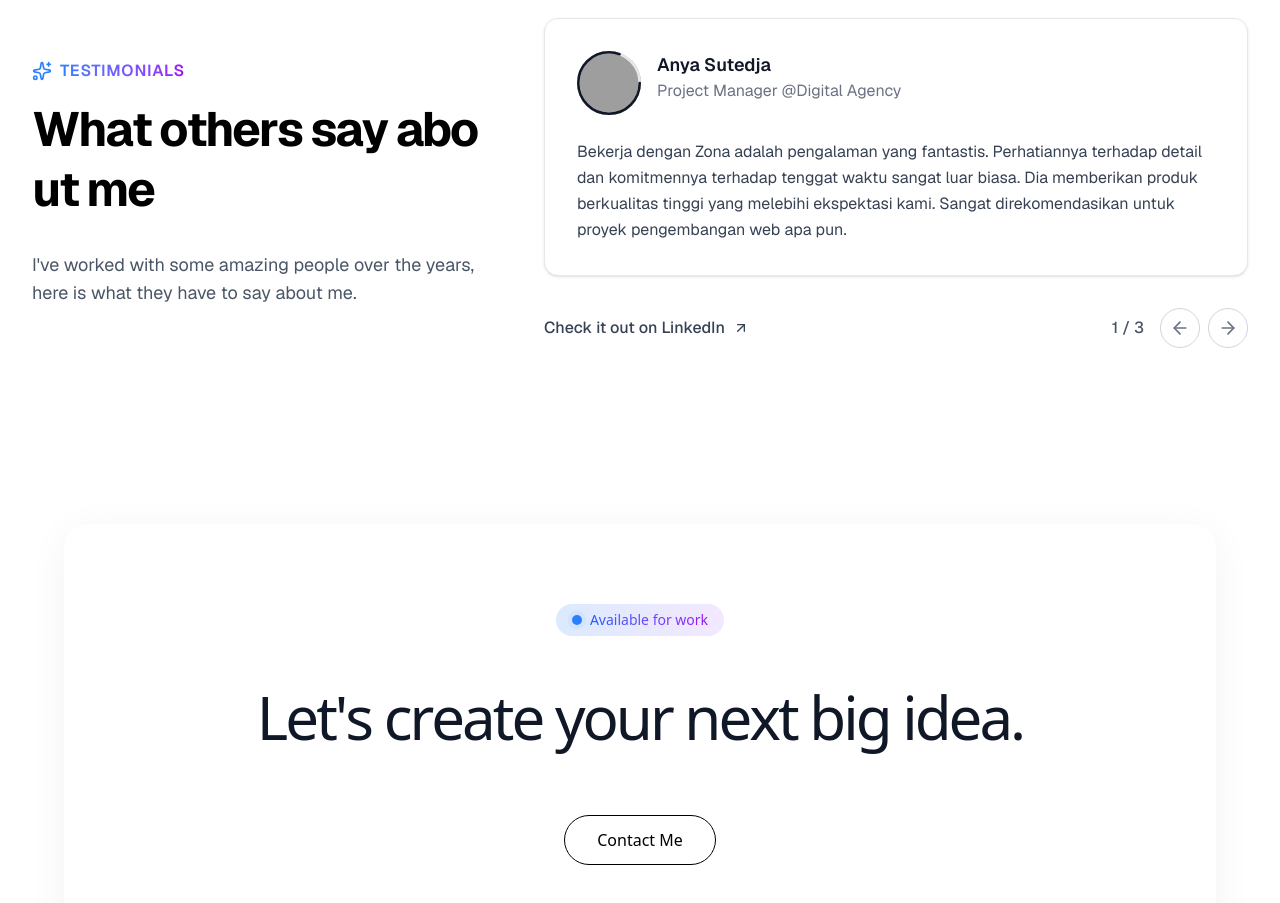
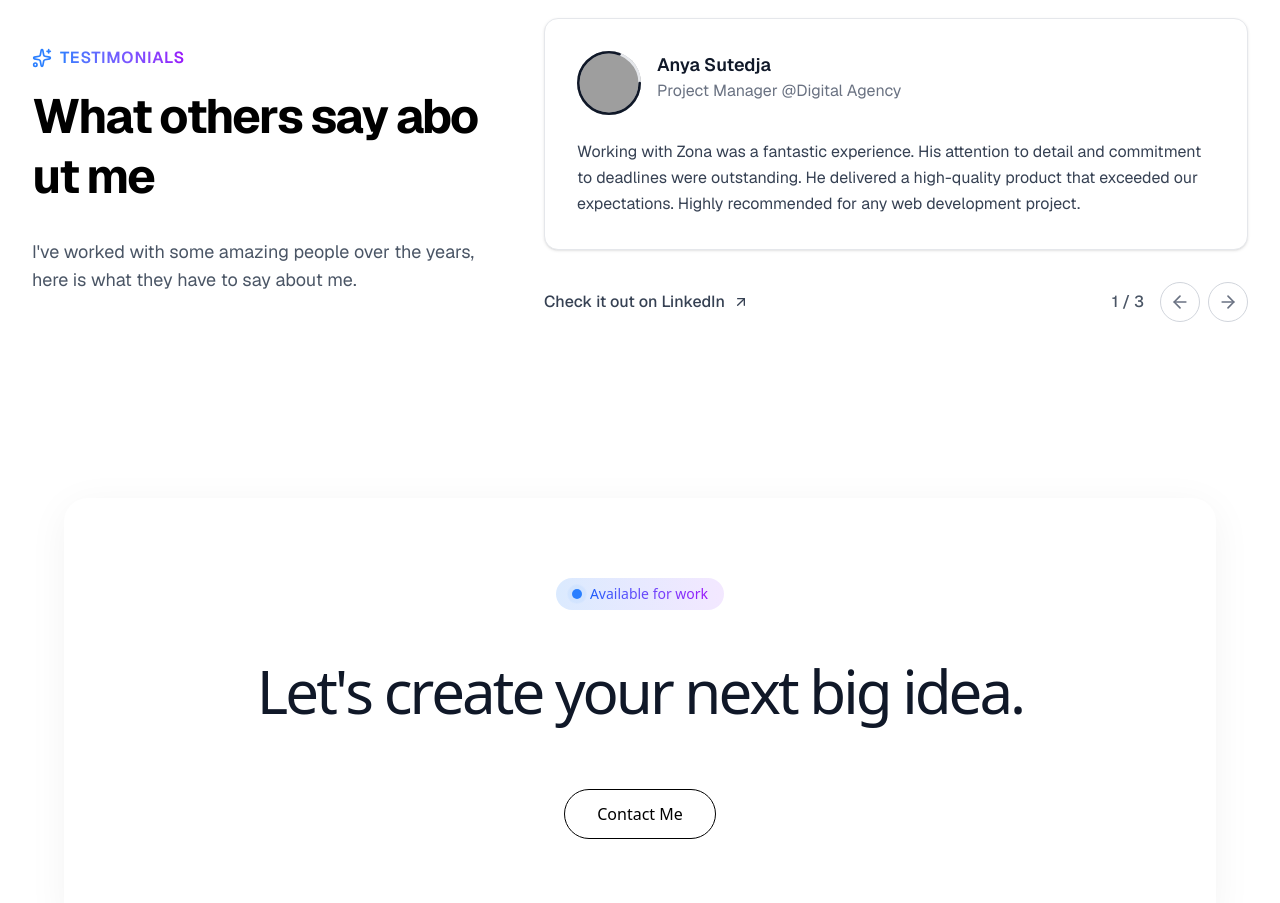
Before and after one commit to zonafirman/my-porto-web, a Next.js app: page / in a window 1280 px wide. Shown: the part 3700-4603 px from the top of the page. Built offline with nearby package versions, Linux system fonts and the light colour scheme; grey boxes are pictures that could not be loaded.

Commit message:
perubahan untuk bengubahan basha indonesia

```diff
--- a/components/AwwardSection.tsx
+++ b/components/AwwardSection.tsx
@@ -46,7 +46,6 @@ const awardsData: Award[] = [
   },
 ];
 
-// Komponen untuk satu item penghargaan
 const AwardItem: React.FC<{ award: Award; variants: any }> = ({ award, variants }) => {
   return (
     <motion.a
--- a/components/TestimonialSection.tsx
+++ b/components/TestimonialSection.tsx
@@ -10,26 +10,26 @@ const testimonialsData = [
     name: 'Anya Sutedja',
     role: 'Project Manager @Digital Agency',
     image: 'https://images.unsplash.com/photo-1570295999919-56ceb5ecca61?ixlib=rb-4.0.3&ixid=M3wxMjA3fDB8MHxwaG90by1wYWdlfHx8fGVufDB8fHx8fA%3D%3D&auto=format&fit=crop&w=880&q=80',
-    text: "Bekerja dengan Zona adalah pengalaman yang fantastis. Perhatiannya terhadap detail dan komitmennya terhadap tenggat waktu sangat luar biasa. Dia memberikan produk berkualitas tinggi yang melebihi ekspektasi kami. Sangat direkomendasikan untuk proyek pengembangan web apa pun.",
+    text: "Working with Zona was a fantastic experience. His attention to detail and commitment to deadlines were outstanding. He delivered a high-quality product that exceeded our expectations. Highly recommended for any web development project.",
     linkedinUrl: '#',
   },
   {
     name: 'Budi Santoso',
     role: 'Lead Engineer @Innovate Inc.',
     image: 'https://images.unsplash.com/photo-1494790108377-be9c29b29330?ixlib=rb-4.0.3&ixid=M3wxMjA3fDB8MHxwaG90by1wYWdlfHx8fGVufDB8fHx8fA%3D%3D&auto=format&fit=crop&w=880&q=80',
-    text: "Zona adalah talenta luar biasa dalam pengembangan front-end dan back-end. Dia memiliki pemahaman mendalam tentang teknologi web modern dan kemampuan untuk memecahkan masalah kompleks secara efisien. Aset yang sangat berharga bagi tim mana pun.",
+    text: "Zona is an exceptional talent in both front-end and back-end development. He has a deep understanding of modern web technologies and the ability to solve complex problems efficiently. A valuable asset to any team.",
     linkedinUrl: '#',
   },
   {
     name: 'Citra Lestari',
     role: 'Startup Founder',
     image: 'https://images.unsplash.com/photo-1500648767791-00dcc994a43e?ixlib=rb-4.0.3&ixid=M3wxMjA3fDB8MHxwaG90by1wYWdlfHx8fGVufDB8fHx8fA%3D%3D&auto=format&fit=crop&w=880&q=80',
-    text: "Saya bekerja dengan Zona untuk membangun MVP startup saya. Kemampuannya untuk menerjemahkan ide-ide saya menjadi produk yang fungsional dan menarik secara visual sungguh mengesankan. Dia proaktif, komunikatif, dan benar-benar berinvestasi dalam kesuksesan proyek.",
+    text: "I worked with Zona to build my startup's MVP. His ability to translate my ideas into a functional and visually appealing product was impressive. He is proactive, communicative, and truly invested in the project's success.",
     linkedinUrl: '#',
   },
 ];
 
-const SLIDE_DURATION = 8000; // 8 detik
+const SLIDE_DURATION = 8000; // 8 seconds
 
 const Testimonials = () => {
   const [activeIndex, setActiveIndex] = useState(0);
@@ -85,7 +85,7 @@ const Testimonials = () => {
       <div className="max-w-7xl mx-auto px-6 lg:px-8">
         <div className="grid grid-cols-1 lg:grid-cols-5 gap-16 items-center">
 
-          {/* Kolom Kiri: Judul */}
+          {/* Left Column: Title */}
           <div className="lg:col-span-2">
             <div className="flex items-center gap-2">
               <Sparkles className="text-blue-500 h-5 w-5" />
@@ -111,14 +111,14 @@ const Testimonials = () => {
             </p>
           </div>
 
-          {/* Kolom Kanan: Kartu Testimoni */}
+          {/* Right Column: Testimonial Card */}
           <div className="lg:col-span-3">
             <div className="bg-white dark:bg-[#161515] border border-gray-200 dark:border-gray-800 rounded-xl shadow-sm p-8 relative overflow-hidden">
-              {/* Header Testimoni */}
+              {/* Testimonial Header */}
               <div className="flex items-start gap-4">
                 <div className="relative shrink-0">
                   <Image
-                    key={activeIndex} // Ganti key untuk mereset animasi
+                    key={activeIndex} // Change key to reset animation
                     src={currentTestimonial.image}
                     alt={currentTestimonial.name}
                     width={64}
@@ -136,7 +136,7 @@ const Testimonials = () => {
                       fill="transparent"
                     />
                     <circle
-                      key={activeIndex} // Ganti key untuk mereset animasi
+                      key={activeIndex} // Change key to reset animation
                       className="text-gray-900 dark:text-white animate-progress"
                       stroke="currentColor"
                       strokeWidth="4"
@@ -157,13 +157,13 @@ const Testimonials = () => {
                 </div>
               </div>
 
-              {/* Isi Testimoni */}
+              {/* Testimonial Content */}
               <div key={activeIndex} className="animate-fade-in">
                 <p className="mt-6 text-gray-700 dark:text-gray-300 leading-relaxed">{currentTestimonial.text}</p>
               </div>
             </div>
 
-            {/* Kontrol Navigasi */}
+            {/* Navigation Controls */}
             <div className="flex justify-between items-center mt-8">
               <a href={currentTestimonial.linkedinUrl} target="_blank" rel="noopener noreferrer" className="inline-flex items-center gap-2 text-gray-700 dark:text-gray-300 hover:text-gray-900 dark:hover:text-white font-medium group">
                 Check it out on LinkedIn
```
